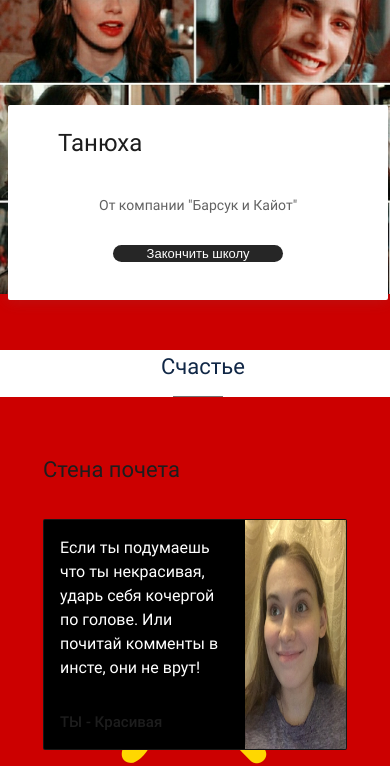
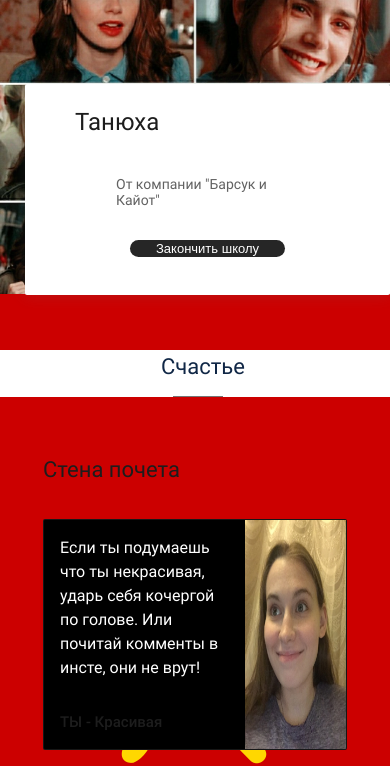
Before and after one commit to ReDFace2/Tania-s-page-v2, a plain HTML site: page Tania.html in a window 390 px wide. Shown: the part 98-864 px from the top of the page. Drawn offline with Linux system fonts and the light colour scheme.

Commit message:
Update Tania.css

```diff
--- a/Tania.css
+++ b/Tania.css
@@ -805,7 +805,8 @@ box-sizing: border-box;
     }
     .intro_card
     {
-        top: 131px;
+        top: 110px;
+	left: 25px;
     }
     .intro_card-title
     {
```
